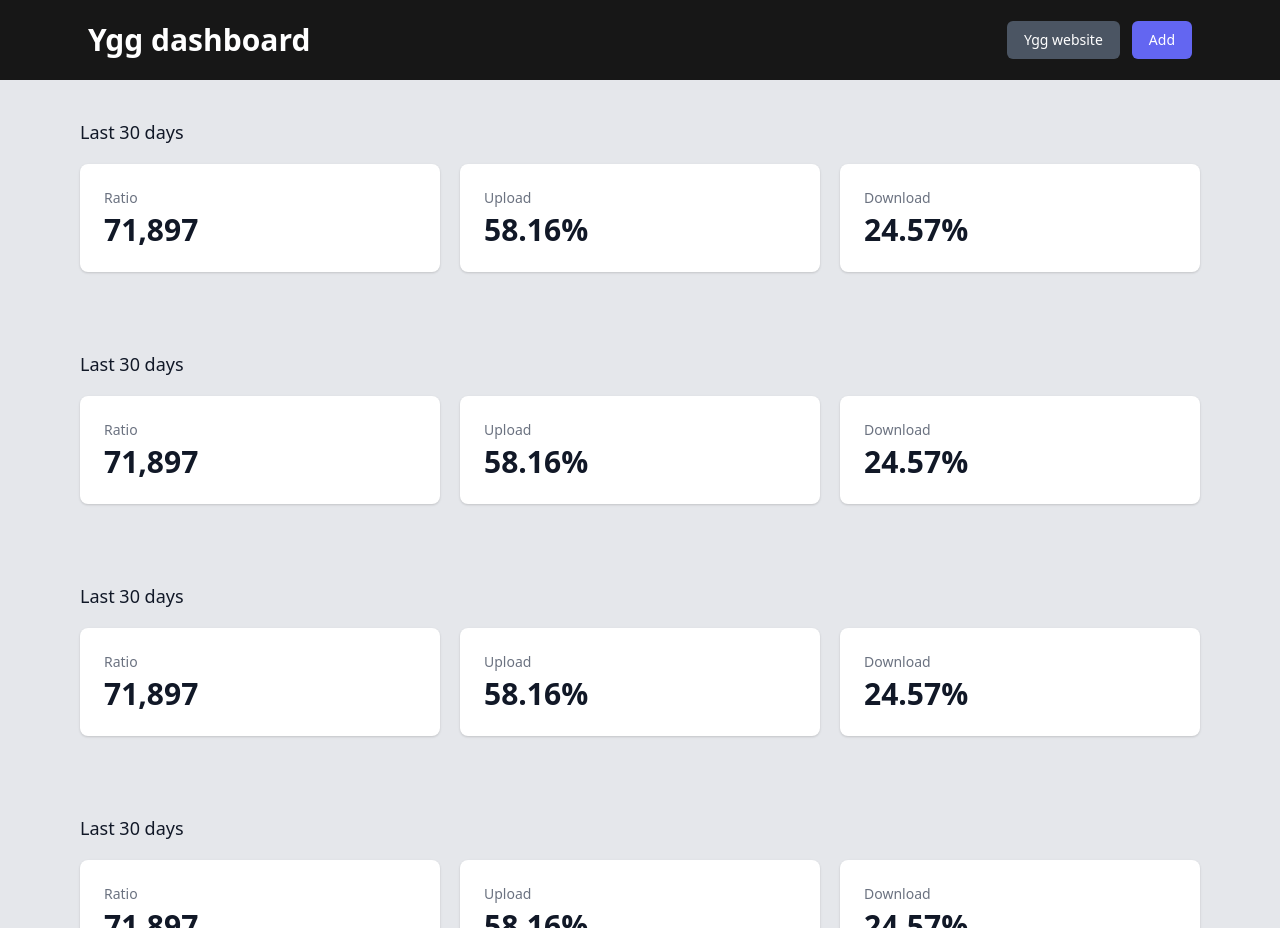
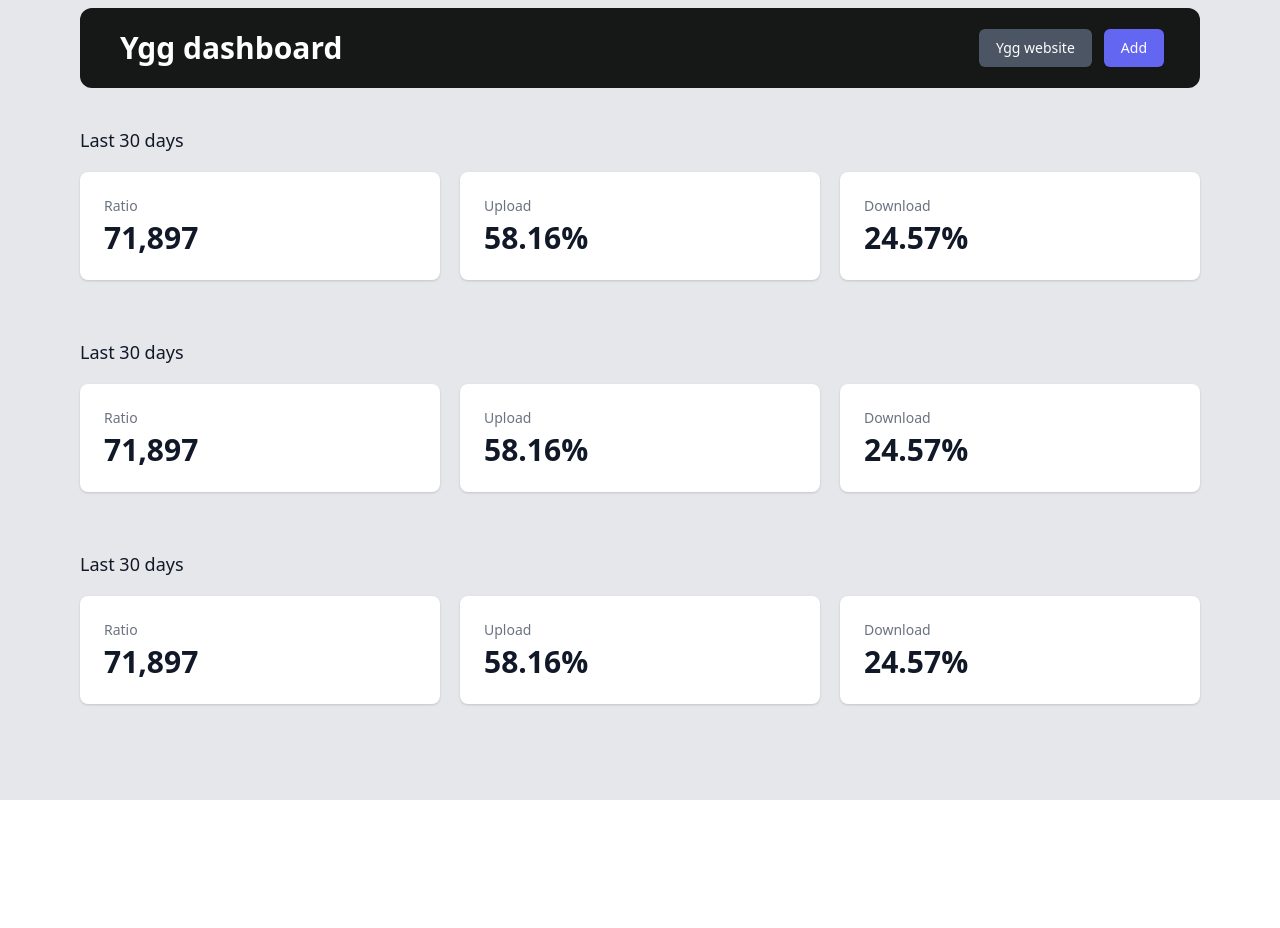
Before and after one commit to MathieuGery/qBittorrent-dashboard, a React (Create React App) app: page / in a window 1280 px wide. After the commit the page ends 800 px from the top, so only its background shows below. Built offline with nearby package versions, Linux system fonts and the light colour scheme.

Commit message:
[+] Good improvements on the header part

```diff
--- a/src/App.css
+++ b/src/App.css
@@ -12,11 +12,3 @@
     animation: App-logo-spin infinite 20s linear;
   }
 }
-
-.App-header {
-  background-color: #282c34;
-}
-
-.body {
-  margin-top: 100px;
-}
--- a/src/App.js
+++ b/src/App.js
@@ -1,17 +1,14 @@
-import logo from './logo.svg';
 import './App.css';
 import Header from "./partials/header";
 import Stats from "./partials/stats";
 
 function App() {
   return (
-      <div className="flex flex-col min-h-screen overflow-hidden  bg-gray-200">
+      <div className="flex flex-col min-h-screen overflow-hidden bg-gray-200">
         <Header/>
-            <Stats/>
         <Stats/>
         <Stats/>
         <Stats/>
-
     </div>
   );
 }
--- a/src/partials/header.js
+++ b/src/partials/header.js
@@ -15,39 +15,25 @@
 
     return (
         <header
-            className={`fixed w-full z-30 md:bg-opacity-90 transition bg-black duration-300 ease-in-out ${!top && 'bg-white blur shadow-lg'}`}>
-            <div className="max-w-6xl mx-auto px-5 sm:px-6">
-                <div className="flex items-center justify-between h-16 md:h-20">
+            className={`relative z-30 md:bg-opacity-90 transition mt-2 mx-20 bg-black duration-300 ease-in-out rounded-xl ${!top && 'bg-white blur shadow-lg'}`}>
 
-                    {/* Site branding */}
-                    <div className="flex-shrink-0 mr-4">
-                        {/* Logo */}
-                        <div className="block" aria-label="Cruip">
-                            <h2 className="text-2xl font-bold leading-7 text-white sm:text-3xl sm:truncate">
+
+            <div className="md:flex md:items-center md:justify-between h-4/5 md:h-20">
+                <div className="flex-1 min-w-0 ml-10 mt-4 md:mt-0">
+                    <h2 className={`text-2xl font-bold leading-7 text-white sm:text-3xl sm:truncate ${!top && 'text-black'}`}>
                         Ygg dashboard
                     </h2>
                 </div>
-                    </div>
-                    <div class="md:flex md:items-center md:justify-between">
-                        <div class="flex-1 min-w-0">
-                        </div>
-                        <div class="mt-4 flex md:mt-0 md:ml-4">
+                <div className="mt-4 mb-4 md:mb-0 ml-4 flex md:mt-0 md:ml-4 mr-9">
                     <button type="button"
-                                    class="inline-flex items-center px-4 py-2 border border-transparent rounded-md shadow-sm text-sm font-medium text-white bg-gray-600 hover:bg-gray-700 focus:outline-none focus:ring-2 focus:ring-offset-2 focus:ring-offset-gray-800 focus:ring-indigo-500"
-                                    onClick={(e) => {window.location.href = 'https://www4.yggtorrent.li/'}}>
+                            className="inline-flex items-center px-4 py-2 border border-transparent rounded-md shadow-sm text-sm font-medium text-white bg-gray-600 hover:bg-gray-700 focus:outline-none focus:ring-2 focus:ring-offset-2 focus:ring-offset-gray-800 focus:ring-indigo-500"
+                            onClick={() => {window.location.href = 'https://www4.yggtorrent.li/'}}>
                         Ygg website
                     </button>
                     <button type="button"
-                                    class="ml-3 inline-flex items-center px-4 py-2 border border-transparent rounded-md shadow-sm text-sm font-medium text-white bg-indigo-500 hover:bg-indigo-600 focus:outline-none focus:ring-2 focus:ring-offset-2 focus:ring-offset-gray-800 focus:ring-indigo-500">
+                            className="ml-3 inline-flex items-center px-4 py-2 border border-transparent rounded-md shadow-sm text-sm font-medium text-white bg-indigo-500 hover:bg-indigo-600 focus:outline-none focus:ring-2 focus:ring-offset-2 focus:ring-offset-gray-800 focus:ring-indigo-500">
                         Add
                     </button>
-                        </div>
-                    </div>
-
-
-                    {/* Site navigation - Not Login*/}
-
-
                 </div>
             </div>
         </header>
--- a/src/partials/stats.js
+++ b/src/partials/stats.js
@@ -3,40 +3,40 @@
 function Stats() {
 
     return (
-        <section className="relative top-20 my-10 mx-20">
+        <section className="relative mt-10 mb-5 mx-20">
             <div>
-                <h3 class="text-lg leading-6 font-medium text-gray-900">
+                <h3 className="text-lg leading-6 font-medium text-gray-900">
                     Last 30 days
                 </h3>
-                <dl class="mt-5 grid grid-cols-1 gap-5 sm:grid-cols-3">
-                    <div class="bg-white overflow-hidden shadow rounded-lg">
-                        <div class="px-4 py-5 sm:p-6">
-                            <dt class="text-sm font-medium text-gray-500 truncate">
+                <dl className="mt-5 grid grid-cols-1 gap-5 sm:grid-cols-3">
+                    <div className="bg-white overflow-hidden shadow rounded-lg">
+                        <div className="px-4 py-5 sm:p-6">
+                            <dt className="text-sm font-medium text-gray-500 truncate">
                                 Ratio
                             </dt>
-                            <dd class="mt-1 text-3xl font-semibold text-gray-900">
+                            <dd className="mt-1 text-3xl font-semibold text-gray-900">
                                 71,897
                             </dd>
                         </div>
                     </div>
 
-                    <div class="bg-white overflow-hidden shadow rounded-lg">
-                        <div class="px-4 py-5 sm:p-6">
-                            <dt class="text-sm font-medium text-gray-500 truncate">
+                    <div className="bg-white overflow-hidden shadow rounded-lg">
+                        <div className="px-4 py-5 sm:p-6">
+                            <dt className="text-sm font-medium text-gray-500 truncate">
                                 Upload
                             </dt>
-                            <dd class="mt-1 text-3xl font-semibold text-gray-900">
+                            <dd className="mt-1 text-3xl font-semibold text-gray-900">
                                 58.16%
                             </dd>
                         </div>
                     </div>
 
-                    <div class="bg-white overflow-hidden shadow rounded-lg">
-                        <div class="px-4 py-5 sm:p-6">
-                            <dt class="text-sm font-medium text-gray-500 truncate">
+                    <div className="bg-white overflow-hidden shadow rounded-lg">
+                        <div className="px-4 py-5 sm:p-6">
+                            <dt className="text-sm font-medium text-gray-500 truncate">
                                 Download
                             </dt>
-                            <dd class="mt-1 text-3xl font-semibold text-gray-900">
+                            <dd className="mt-1 text-3xl font-semibold text-gray-900">
                                 24.57%
                             </dd>
                         </div>
```
Lines whose indentation alone changed are shown as unchanged.
